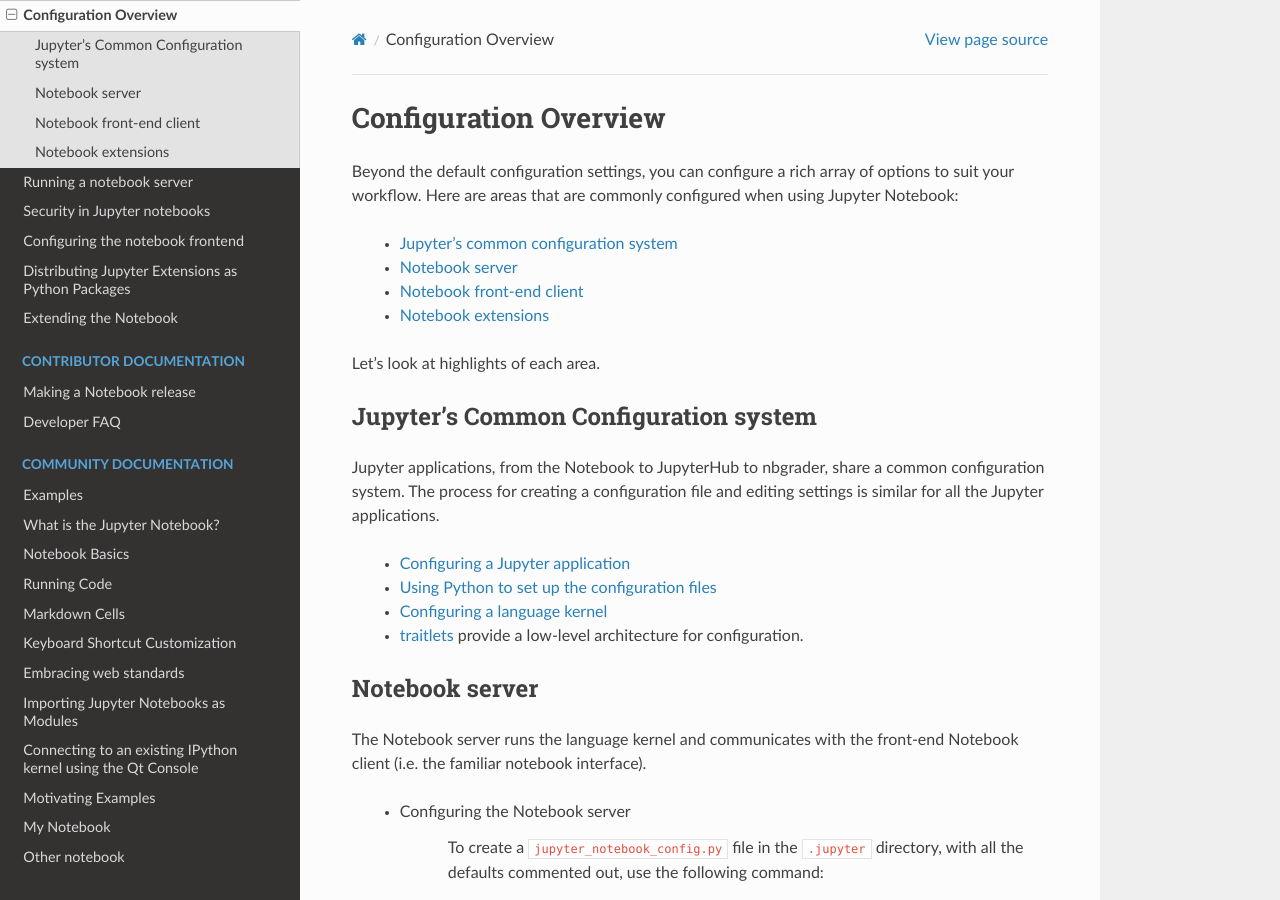
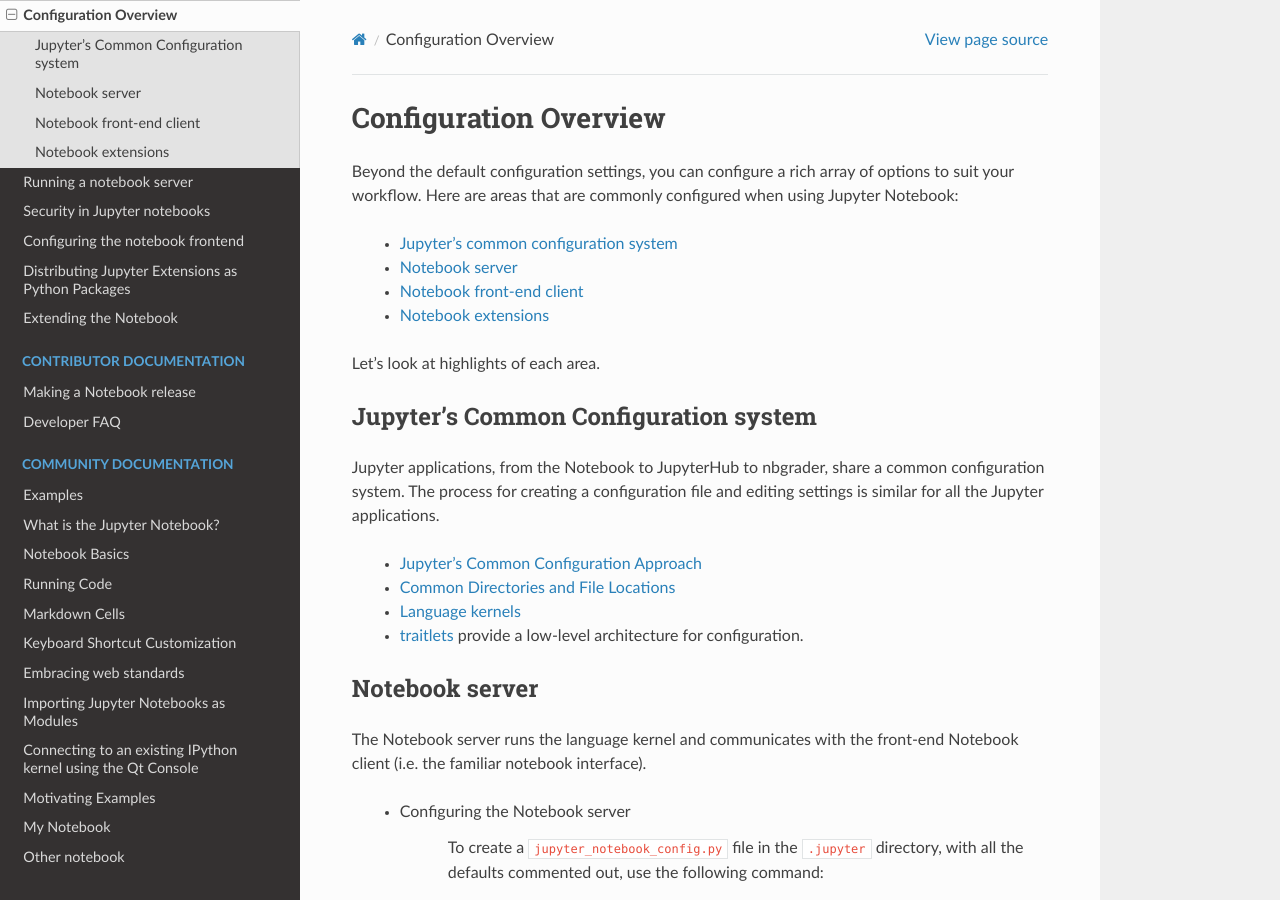
Before and after one commit to jupyter/nbclassic, a Sphinx documentation site: the page built from docs/source/config_overview.rst, in a window 1280 px wide and 900 px high. Built offline with Sphinx 7.4.7 and the Read the Docs theme 2.0.0, drawn with Linux system fonts in a browser that asks for light colours; pages that are not in the unit, such as notebooks, are missing from menus.

Commit message:
docs: Update dead links

```diff
--- a/docs/source/config_overview.rst
+++ b/docs/source/config_overview.rst
@@ -22,9 +22,9 @@
 common configuration system. The process for creating a configuration file
 and editing settings is similar for all the Jupyter applications.
 
-    - `Configuring a Jupyter application <https://jupyter.readthedocs.org/en/latest/config.html#configuring-jupyter-applications>`_
-    - `Using Python to set up the configuration files <https://jupyter.readthedocs.org/en/latest/config.html#python-config-files>`_
-    - `Configuring a language kernel <http://jupyter.readthedocs.org/en/latest/install.html#installing-kernels>`_
+    - `Jupyter’s Common Configuration Approach <https://jupyter.readthedocs.io/en/latest/projects/config.html>`_
+    - `Common Directories and File Locations <https://jupyter.readthedocs.io/en/latest/projects/jupyter-directories.html>`_
+    - `Language kernels <https://jupyter.readthedocs.io/en/latest/projects/kernels.html>`_
     - `traitlets <https://traitlets.readthedocs.org/en/latest/config.html#module-traitlets.config>`_ provide a low-level
       architecture for configuration.
 
```
